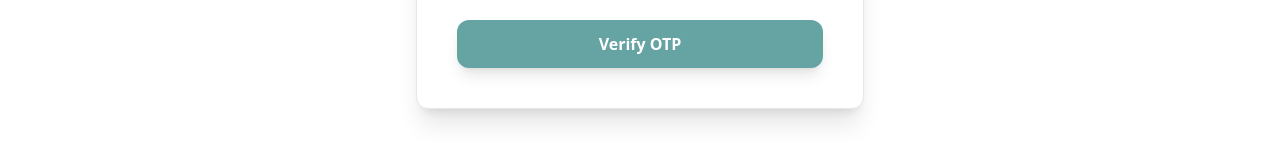
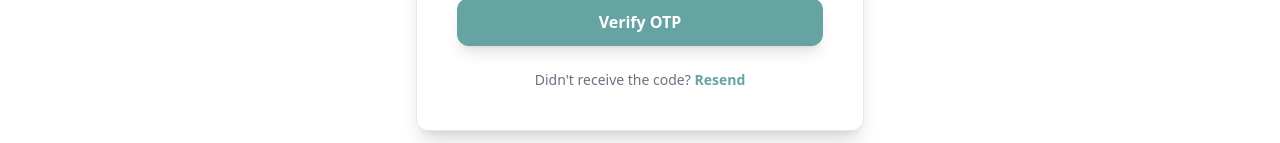
Before and after one commit to Aethonint/Papillonfinalnextjs, a Next.js app: page /auth/verify-otp in a window 1280 px wide. Shown: the part 657-800 px from the top of the page. Built offline with nearby package versions, Linux system fonts and the light colour scheme; no server answers.

Commit message:
Resend OTP api integrated

```diff
--- a/src/app/auth/verify-otp/page.js
+++ b/src/app/auth/verify-otp/page.js
@@ -14,11 +14,15 @@ function VerifyContent() {
   const [otp, setOtp] = useState("");
   const [loading, setLoading] = useState(false);
 
+  // New state for resend button
+  const [resending, setResending] = useState(false);
+
   useEffect(() => {
     const emailParam = searchParams.get("email");
     if (emailParam) setEmail(emailParam);
   }, [searchParams]);
 
+  // --- 1. VERIFY LOGIC ---
   const handleVerify = async (e) => {
     e.preventDefault();
     setLoading(true);
@@ -36,12 +40,35 @@ function VerifyContent() {
 
       toast.success("Verified! Logging you in...");
       login(data.user, data.access_token);
-      router.push("/"); // Redirect to home
+      router.push("/");
 
     } catch (err) {
       toast.error(err.message);
     } finally {
       setLoading(false);
+    }
+  };
+
+  // --- 2. RESEND LOGIC (NEW) ---
+  const handleResend = async () => {
+    if(!email) return toast.error("Email is missing.");
+
+    setResending(true);
+    try {
+        const res = await fetch("https://papillondashboard.devshop.site/api/resend-otp", {
+            method: "POST",
+            headers: { "Content-Type": "application/json", "Accept": "application/json" },
+            body: JSON.stringify({ email }),
+        });
+
+        const data = await res.json();
+        if (!res.ok) throw new Error(data.message || "Failed to resend");
+
+        toast.success("New OTP sent to your email!");
+    } catch (err) {
+        toast.error(err.message);
+    } finally {
+        setResending(false);
     }
   };
 
@@ -52,11 +79,40 @@ function VerifyContent() {
         <p className="text-center text-gray-500 mb-6 text-sm">Code sent to {email}</p>
 
         <form onSubmit={handleVerify} className="space-y-5">
-          <input type="text" maxLength={6} required value={otp} onChange={(e) => setOtp(e.target.value)} placeholder="Enter OTP" className="w-full px-4 py-3 border rounded-xl text-center tracking-widest text-lg font-mono uppercase focus:border-[#66A3A3] outline-none" />
-          <button disabled={loading} className="w-full py-3 rounded-xl text-white font-semibold shadow-lg hover:brightness-110 transition disabled:opacity-70" style={{ backgroundColor: "#66A3A3" }}>
+          <input
+            type="text"
+            maxLength={6}
+            required
+            value={otp}
+            onChange={(e) => setOtp(e.target.value)}
+            placeholder="Enter OTP"
+            className="w-full px-4 py-3 border rounded-xl text-center tracking-widest text-lg font-mono uppercase focus:border-[#66A3A3] outline-none"
+          />
+
+          <button
+            disabled={loading}
+            className="w-full py-3 rounded-xl text-white font-semibold shadow-lg hover:brightness-110 transition disabled:opacity-70"
+            style={{ backgroundColor: "#66A3A3" }}
+          >
             {loading ? "Verifying..." : "Verify OTP"}
           </button>
         </form>
+
+        {/* --- RESEND LINK --- */}
+        <div className="text-center mt-6">
+
+              <p className="text-sm text-gray-500">
+    Didn&apos;t receive the code?{" "}
+                <button
+                    onClick={handleResend}
+                    disabled={resending}
+                    className="text-[#66A3A3] font-semibold hover:underline disabled:opacity-50"
+                >
+                    {resending ? "Sending..." : "Resend"}
+                </button>
+            </p>
+        </div>
+
       </div>
     </div>
   );
```
